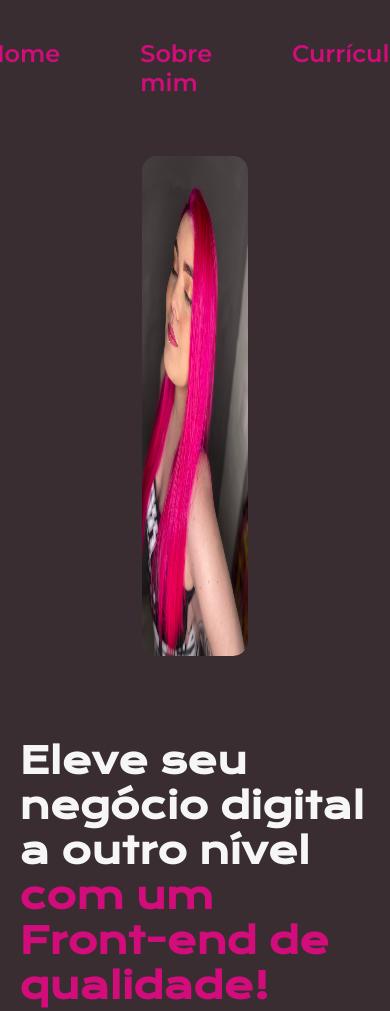
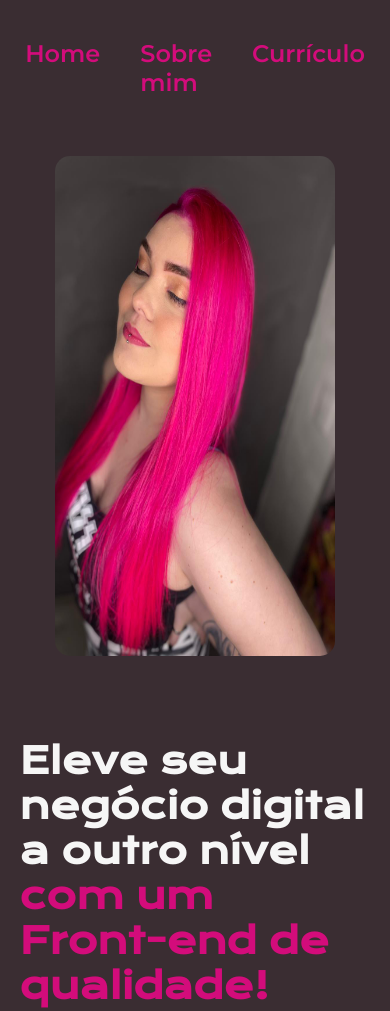
Before and after one commit to codebyNanda/alura-html-css, a plain HTML site: page index.html in a window 390 px wide. Shown: the top 1011 px of the page. Drawn offline with nearby package versions, Linux system fonts and the light colour scheme.

Commit message:
fix: updating css

```diff
--- a/styles/style.css
+++ b/styles/style.css
@@ -30,7 +30,6 @@ body {
   display: flex;
   gap: 80px;
 }
-
 
 .cabecalho__menu__link {
   font-family: var(--fonte-secundaria);
@@ -111,7 +110,6 @@ body {
 .apresentacao__imagem {
   width: 30%;
   border-radius: 15px;
-  /* height: 5%; */
 }
 
 .rodape {
@@ -131,6 +129,7 @@ body {
 
   .cabecalho__menu {
     justify-content: center;
+    gap: 40px;
   }
 
   .apresentacao {
@@ -142,4 +141,18 @@ body {
     width: auto;
   }
 
+  .apresentacao__imagem {
+    width: 50%;
+  }
+
 }
+
+@media (max-width: 800px) {
+  .apresentacao__imagem {
+    width: 80%;
+  }
+
+  .apresentacao__links__navegacao {
+    gap: 5px;
+  }
+}
```
